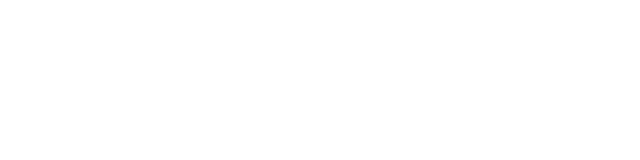
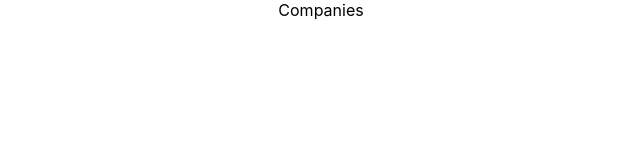
Before and after one commit to quentinikeno/Springboard-SEC-React-Jobly, a React (Create React App) app: page /companies in a window 1280 px wide. Before the commit this address had no page. Shown: the top 160 px of the page, without its empty margins (319-959 px from the left). Built offline with nearby package versions, Linux system fonts and the light colour scheme.

Commit message:
Add /companies route.

```diff
--- a/src/App.js
+++ b/src/App.js
@@ -1,5 +1,6 @@
 import { Routes, Route } from "react-router-dom";
 import Homepage from "./Homepage";
+import Companies from "./Companies";
 import "./App.css";
 
 function App() {
@@ -7,6 +8,7 @@
 		<div className="App">
 			<Routes>
 				<Route path="/" element={<Homepage />} />
+				<Route path="/companies" element={<Companies />} />
 			</Routes>
 		</div>
 	);
```
